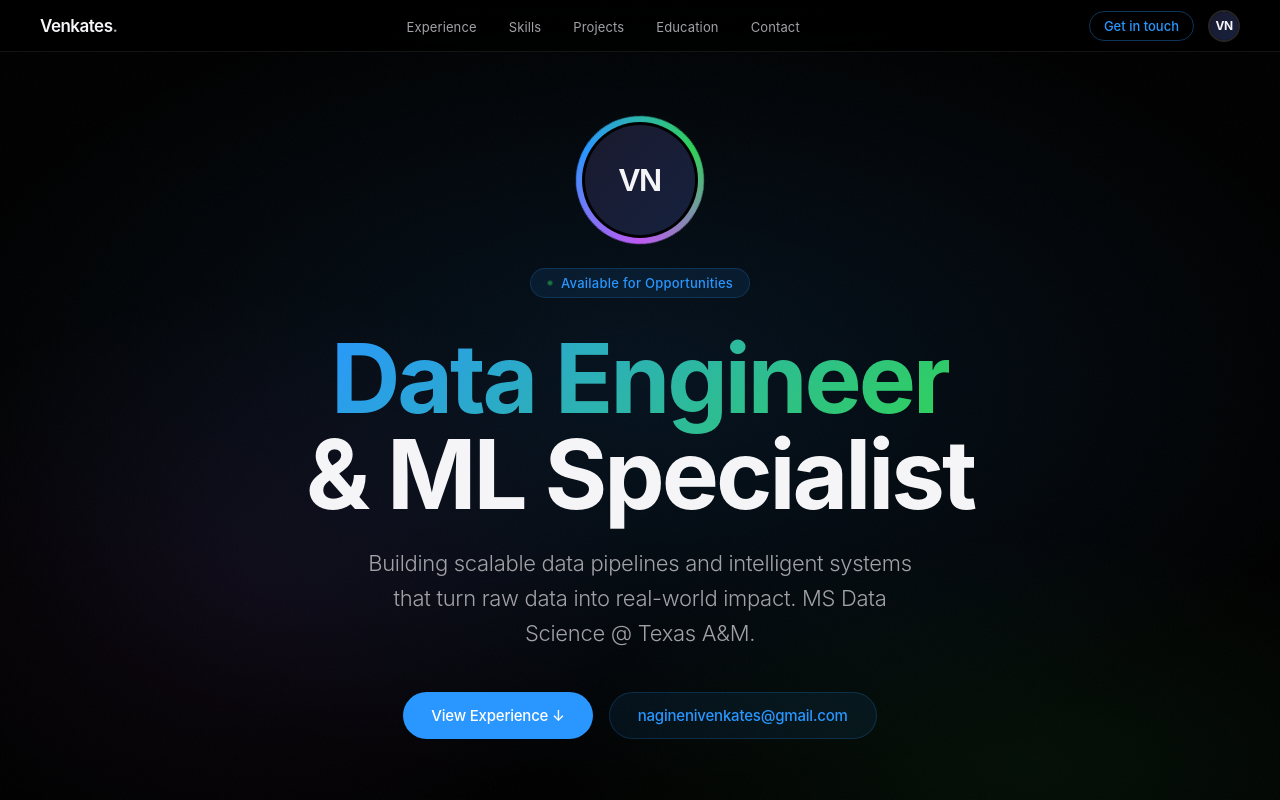
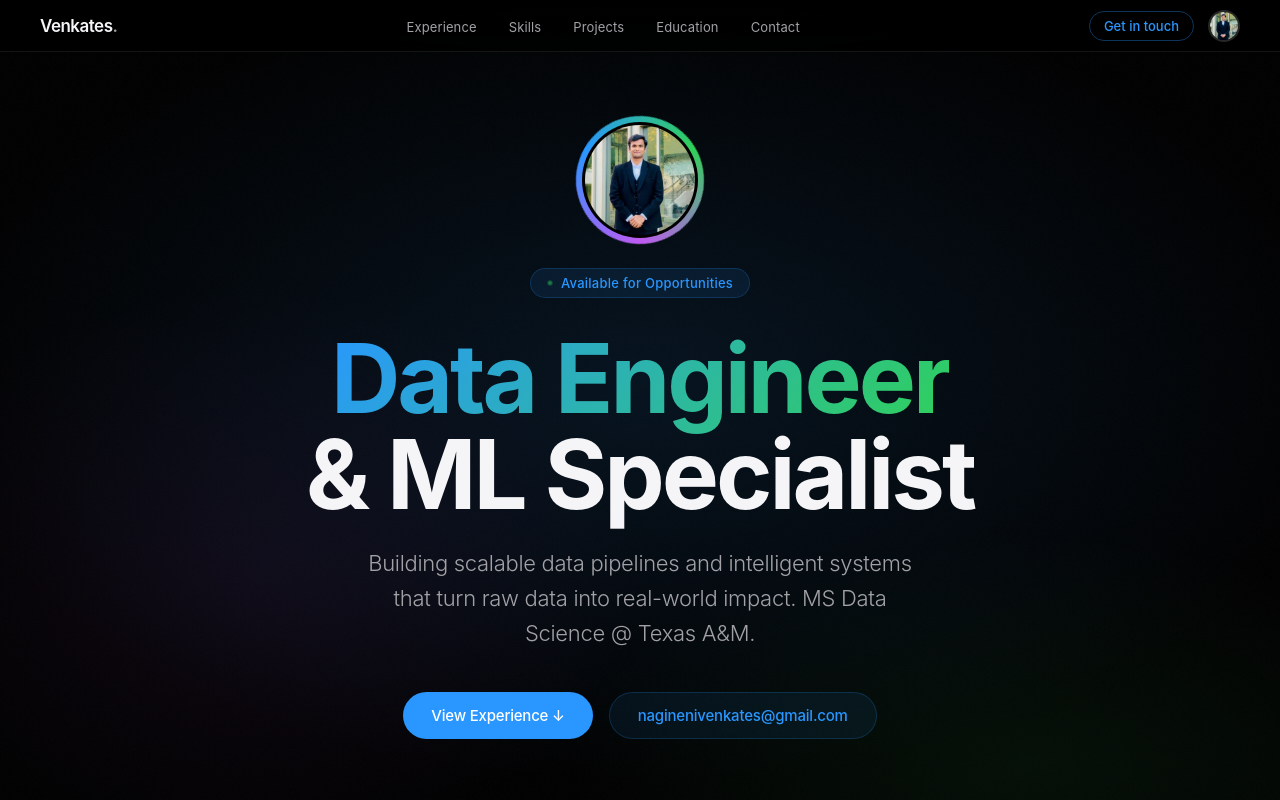
Before and after one commit to VenkateswarluNagineni/github.io, a plain HTML site: page index.html in a window 1280 px wide. Shown: the top 800 px of the page. Drawn offline with Linux system fonts and the light colour scheme; a web font is replaced by a local one.

Commit message:
Update profile photo filename in index.html

```diff
--- a/index.html
+++ b/index.html
@@ -1056,7 +1056,7 @@
     // ── SET YOUR PHOTO HERE ──────────────────────────────────────────────
     // Replace the empty string with your image URL or relative path
     // e.g. "profile.jpg"  or  "https://github.com/yourhandle.png"
-    const PROFILE_PHOTO = "profile.jpg";
+    const PROFILE_PHOTO = "profile (2).jpg";
     // ────────────────────────────────────────────────────────────────────
 
     if (PROFILE_PHOTO) {
```
